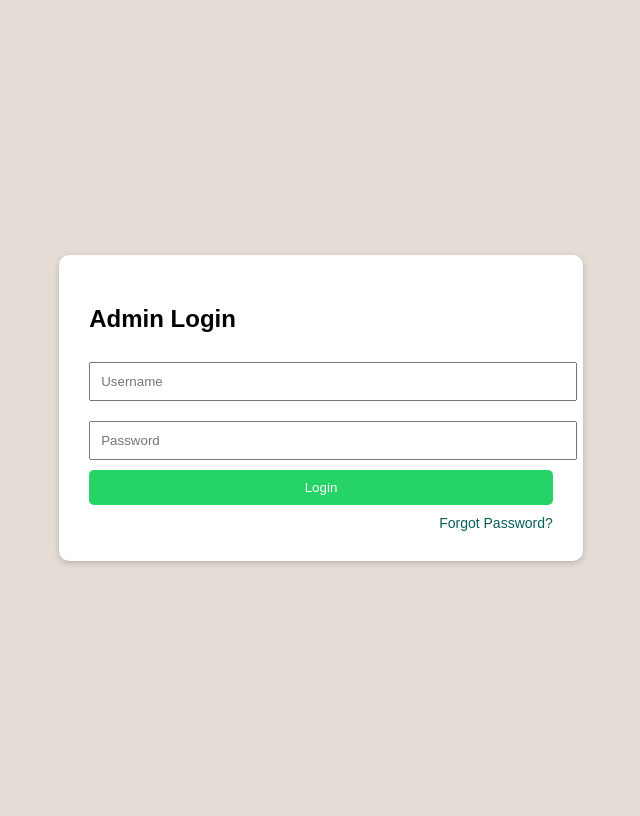
After one commit to bkg001/chatbox, a Flask app: template templates/admin_login.html in a window 1280 px wide. The commit adds this page. Shown: the whole page, without its empty margins (319-959 px from the left). Run offline with Flask 3, Linux system fonts and the light colour scheme; the template is opened without the code that fills it, so the values that code supplies are empty.

Commit message:
Final version ready for Render

```diff
--- a/Chat Link.txt
+++ /dev/null
@@ -1 +0,0 @@
-https://chatbox-symf.onrender.com
--- /dev/null
+++ b/admin.json
@@ -0,0 +1,4 @@
+{
+  "username": "admin",
+  "password": "admin123"
+}
--- a/app.py
+++ b/app.py
@@ -16,9 +16,9 @@ if not os.path.exists(app.config['UPLOAD_FOLDER']):
     os.makedirs(app.config['UPLOAD_FOLDER'])
 
 DATA_FILE = 'chat_data.json'
-all_users = {}         # { room_id: set of all users who ever joined }
-online_users = {}      # { room_id: set of currently online users }
-user_sessions = {}     # { sid: (username, room_id) }
+all_users = {}
+online_users = {}
+user_sessions = {}
 
 # Load chat history
 def load_messages():
@@ -32,7 +32,6 @@ def save_messages(data):
     with open(DATA_FILE, 'w') as f:
         json.dump(data, f, indent=2)
 
-# Routes
 @app.route('/')
 def index():
     return render_template('index.html')
@@ -65,7 +64,6 @@ def upload_image():
         return jsonify({'url': url})
     return jsonify({'error': 'No file uploaded'}), 400
 
-# User deletes own message
 @app.route('/delete_message', methods=['POST'])
 def delete_message():
     data = request.json
@@ -77,7 +75,6 @@ def delete_message():
     save_messages(messages)
     return '', 204
 
-# Admin deletes specific message
 @app.route('/delete_message_admin', methods=['POST'])
 def delete_message_admin():
     data = request.json
@@ -88,13 +85,11 @@ def delete_message_admin():
     save_messages(messages)
     return '', 204
 
-# Admin clears all messages
 @app.route('/clear_all_chats', methods=['POST'])
 def clear_all_chats():
     save_messages({})
     return '', 204
 
-# Admin selects room to clear
 @app.route('/get_rooms')
 def get_rooms():
     messages = load_messages()
@@ -110,10 +105,8 @@ def clear_room_chat():
         save_messages(messages)
     return '', 204
 
-# Get members of a room
 @app.route('/get_members/<room>')
 def get_members(room):
-    # Debug: Print the user tracking dictionaries
     print("All Users:", all_users)
     print("Online Users:", online_users)
 
@@ -127,7 +120,6 @@ def get_members(room):
         })
     return jsonify({'members': members})
 
-# Socket.IO events
 @socketio.on('join')
 def handle_join(data):
     room = data['room']
@@ -145,7 +137,6 @@ def handle_join(data):
         'timestamp': datetime.utcnow().isoformat()
     }, room=room)
 
-    # Send past messages
     messages = load_messages().get(room, [])
     for msg in messages:
         emit('message', msg)
@@ -173,7 +164,7 @@ def handle_send_message(data):
 
     if msg_type == 'text':
         message['text'] = data['message']
-    elif msg_type in ['image', 'sticker']:
+    elif msg_type in ['image', 'sticker', 'document']:
         message['image_url'] = data['image_url']
     else:
         return
@@ -184,7 +175,6 @@ def handle_send_message(data):
 
     emit('message', message, room=room)
 
-# Run App
 if __name__ == '__main__':
     port = int(os.environ.get('PORT', 5000))
-    socketio.run(app, host='0.0.0.0', port=port, allow_unsafe_werkzeug=True)
+    socketio.run(app, host='0.0.0.0', port=5050, allow_unsafe_werkzeug=True)
--- /dev/null
+++ b/templates/admin_login.html
@@ -0,0 +1,58 @@
+<!-- templates/admin_login.html -->
+<!DOCTYPE html>
+<html lang="en">
+<head>
+  <meta charset="UTF-8" />
+  <meta name="viewport" content="width=device-width, initial-scale=1.0"/>
+  <title>Admin Login</title>
+  <style>
+    body {
+      background-color: #e5ddd5;
+      font-family: Arial, sans-serif;
+      display: flex;
+      justify-content: center;
+      align-items: center;
+      height: 100vh;
+    }
+    .login-container {
+      background: #fff;
+      padding: 30px;
+      border-radius: 10px;
+      box-shadow: 0 2px 6px rgba(0,0,0,0.2);
+    }
+    input {
+      width: 100%;
+      padding: 10px;
+      margin: 10px 0;
+    }
+    button {
+      width: 100%;
+      padding: 10px;
+      background: #25d366;
+      color: white;
+      border: none;
+      border-radius: 5px;
+      cursor: pointer;
+    }
+    a {
+      display: block;
+      text-align: right;
+      margin-top: 10px;
+      font-size: 14px;
+      color: #075e54;
+      text-decoration: none;
+    }
+  </style>
+</head>
+<body>
+  <div class="login-container">
+    <h2>Admin Login</h2>
+    <form action="/admin_login" method="POST">
+      <input type="text" name="username" placeholder="Username" required/>
+      <input type="password" name="password" placeholder="Password" required/>
+      <button type="submit">Login</button>
+    </form>
+    <a href="/reset_admin">Forgot Password?</a>
+  </div>
+</body>
+</html>
```
Also changed, not shown: templates/chat.html (+17 -2 lines), templates/reset_admin.html (added, +49 -0 lines), static/style.css (added).
